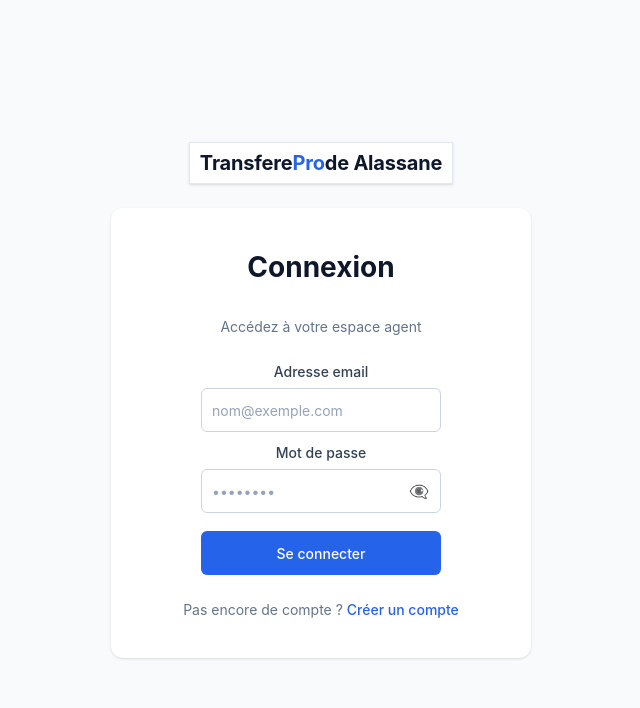
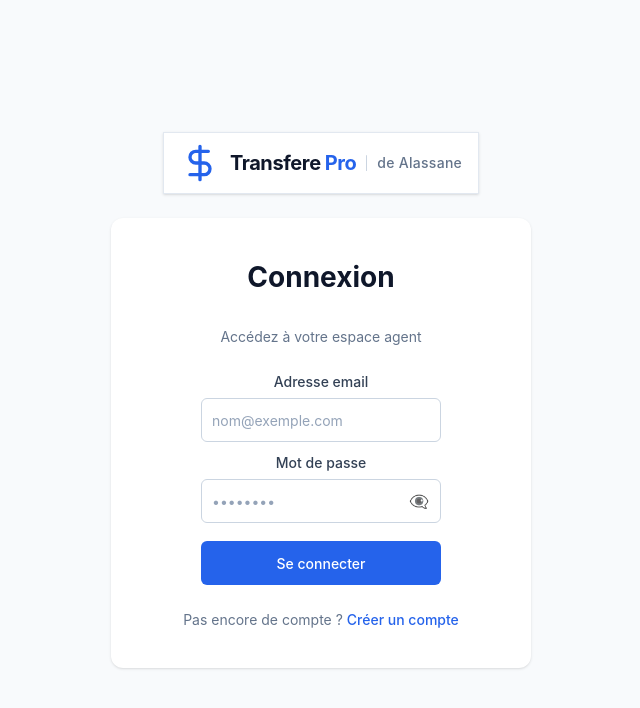
Before and after one commit to Alou66/transferePro_web, a React (Vite) app: page /login in a window 1280 px wide. Shown: the top 708 px of the page, without its empty margins (319-959 px from the left). Built offline with nearby package versions, Linux system fonts and the light colour scheme.

Commit message:
amelioration3

```diff
--- a/src/features/auth/pages/LoginPage.css
+++ b/src/features/auth/pages/LoginPage.css
@@ -13,12 +13,11 @@
   display: inline-flex;
   align-items: center;
   gap: var(--space-3);
-  padding: var(--space-3) var(--space-4);
+  padding: var(--space-3) var(--space-5);
   background: white;
   border: 1px solid var(--color-slate-200);
   border-radius: var(--radius-full);
   box-shadow: var(--shadow-card);
-
 }
 
 .login-brand-icon {
@@ -37,11 +36,11 @@
 
 .login-brand-text {
   display: inline-flex;
-  align-items: baseline;
-  gap: 0;
+  align-items: center;
+  gap: var(--space-1);
   font-size: var(--text-xl);
   font-weight: 700;
-  letter-spacing: -0.01em;
+  letter-spacing: -0.02em;
   line-height: 1.2;
 }
 
@@ -51,6 +50,20 @@
 
 .login-brand-pro {
   color: var(--color-primary);
+}
+
+.login-brand-divider {
+  width: 1px;
+  height: 1rem;
+  background: var(--color-slate-300);
+  border-radius: 9999px;
+}
+
+.login-brand-description {
+  font-size: var(--text-sm);
+  font-weight: 500;
+  color: var(--color-slate-500);
+  letter-spacing: 0.02em;
 }
 
 .login-card {
@@ -206,8 +219,22 @@
     font-size: var(--text-2xl);
   }
 
+  .login-brand {
+    padding: var(--space-2) var(--space-3);
+    gap: var(--space-2);
+  }
+
   .login-brand-text {
     font-size: var(--text-lg);
+  }
+
+  .login-brand-description {
+    font-size: var(--text-xs);
+  }
+
+  .login-brand-icon {
+    width: 1.75rem;
+    height: 1.75rem;
   }
 }
 
@@ -225,7 +252,21 @@
     font-size: var(--text-4xl);
   }
 
+  .login-brand {
+    padding: var(--space-4) var(--space-6);
+    gap: var(--space-4);
+  }
+
   .login-brand-text {
     font-size: var(--text-2xl);
   }
+
+  .login-brand-description {
+    font-size: var(--text-base);
+  }
+
+  .login-brand-icon {
+    width: 2.5rem;
+    height: 2.5rem;
+  }
 }
--- a/src/features/auth/pages/LoginPage.tsx
+++ b/src/features/auth/pages/LoginPage.tsx
@@ -35,11 +35,17 @@ export default function LoginPage() {
   return (
     <div className="login-page">
       <div className="login-brand">
+        <span className="login-brand-icon" aria-hidden="true">
+          <svg xmlns="http://www.w3.org/2000/svg" viewBox="0 0 24 24" fill="none" stroke="currentColor" strokeWidth="2" strokeLinecap="round" strokeLinejoin="round">
+            <path d="M12 2v20M17 5H9.5a3.5 3.5 0 0 0 0 7h5a3.5 3.5 0 0 1 0 7H6" />
+          </svg>
+        </span>
         <span className="login-brand-text">
           <span className="login-brand-name">Transfere</span>
           <span className="login-brand-pro">Pro</span>
-          <span className="login-brand-description">de Alassane</span>
         </span>
+        <span className="login-brand-divider" aria-hidden="true" />
+        <span className="login-brand-description">de Alassane</span>
       </div>
       <div className="login-card">
         <h1>Connexion</h1>
```
Also changed, not shown: 1 other file (tests, documents, lock files or other folders).
